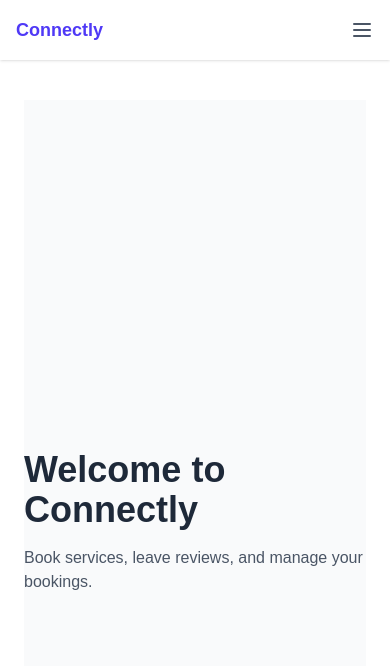
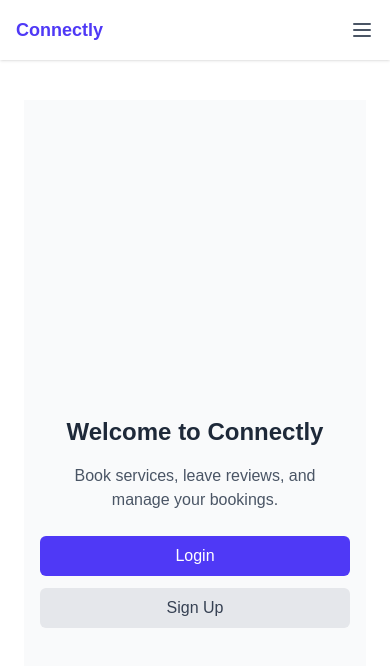
Before and after one commit to Tshergzeh/connectly, a Next.js app in the folder frontend/: page / in a window 390 px wide. Shown: the top 666 px of the page. Built offline with nearby package versions, Linux system fonts and the light colour scheme.

Commit message:
chore: improve responsiveness on home page and add call to action

```diff
--- a/frontend/app/page.tsx
+++ b/frontend/app/page.tsx
@@ -1,8 +1,94 @@
+'use client';
+
+import { useEffect, useState } from 'react';
+import { useRouter } from 'next/navigation';
+
+import type { User } from '@/types';
+
 export default function HomePage() {
+  const [user, setUser] = useState<User | null>(null);
+  const router = useRouter();
+
+  useEffect(() => {
+    const storedUser = sessionStorage.getItem('user');
+
+    if (storedUser) {
+      setUser(JSON.parse(storedUser));
+    }
+  }, []);
+
+  const renderCTA = () => {
+    if (!user) {
+      return (
+        <div className="mt-6 flex flex-col sm:flex-row gap-3 justify-center">
+          <button
+            onClick={() => router.push('/login')}
+            className="px-6 py-2 bg-indigo-600 text-white rounded-md hover:bg-indigo-700 transition"
+          >
+            Login
+          </button>
+          <button
+            onClick={() => router.push('/signup')}
+            className="px-6 py-2 bg-gray-200 text-gray-700 rounded-md hover:bg-gray-700 transition"
+          >
+            Sign Up
+          </button>
+        </div>
+      );
+    }
+
+    if (user.is_provider) {
+      return (
+        <div className="mt-6 flex flex-col sm:flex-row gap-3 justify-center">
+          <button
+            onClick={() => router.push('/provider/bookings')}
+            className="px-6 py-2 bg-indigo-600 text-white rounded-md hover:bg-indigo-700 transition"
+          >
+            Provider Dashboard
+          </button>
+          <button
+            onClick={() => router.push('/services/create')}
+            className="px-6 py-2 bg-gray-200 text-gray-700 rounded-md hover:bg-gray-700 transition"
+          >
+            Create Service
+          </button>
+        </div>
+      );
+    }
+
+    if (user.is_customer) {
+      return (
+        <div className="mt-6 flex flex-col sm:flex-row gap-3 justify-center">
+          <button
+            onClick={() => router.push('/services')}
+            className="px-6 py-2 bg-indigo-600 text-white rounded-md hover:bg-indigo-700 transition"
+          >
+            Browse Services
+          </button>
+          <button
+            onClick={() => router.push('/bookings')}
+            className="px-6 py-2 bg-gray-200 text-gray-700 rounded-md hover:bg-gray-700 transition"
+          >
+            My Bookings
+          </button>
+        </div>
+      );
+    }
+
+    return null;
+  };
   return (
-    <div className="min-h-screen flex flex-col items-center justify-center bg-gray-50">
-      <h1 className="text-4xl font-bold text-gray-800">Welcome to Connectly</h1>
-      <p className="mt-4 text-gray-600">Book services, leave reviews, and manage your bookings.</p>
+    <div className="min-h-screen flex flex-col items-center justify-center bg-gray-50 px-4 sm:px-6 lg:px-8">
+      <div className="text-center max-w-2xl">
+        <h1 className="text-2xl sm:text-3xl lg:text-5xl font-bold text-gray-800 text-center">
+          Welcome to Connectly
+        </h1>
+        <p className="mt-4 text-gray-600 text-center max-w-xl px-4 sm:px-0">
+          Book services, leave reviews, and manage your bookings.
+        </p>
+
+        {renderCTA()}
+      </div>
     </div>
   );
 }
```
Also changed, not shown: frontend/app/layout.tsx (+1 -11 lines), frontend/types.d.ts (added, +10 -0 lines).
